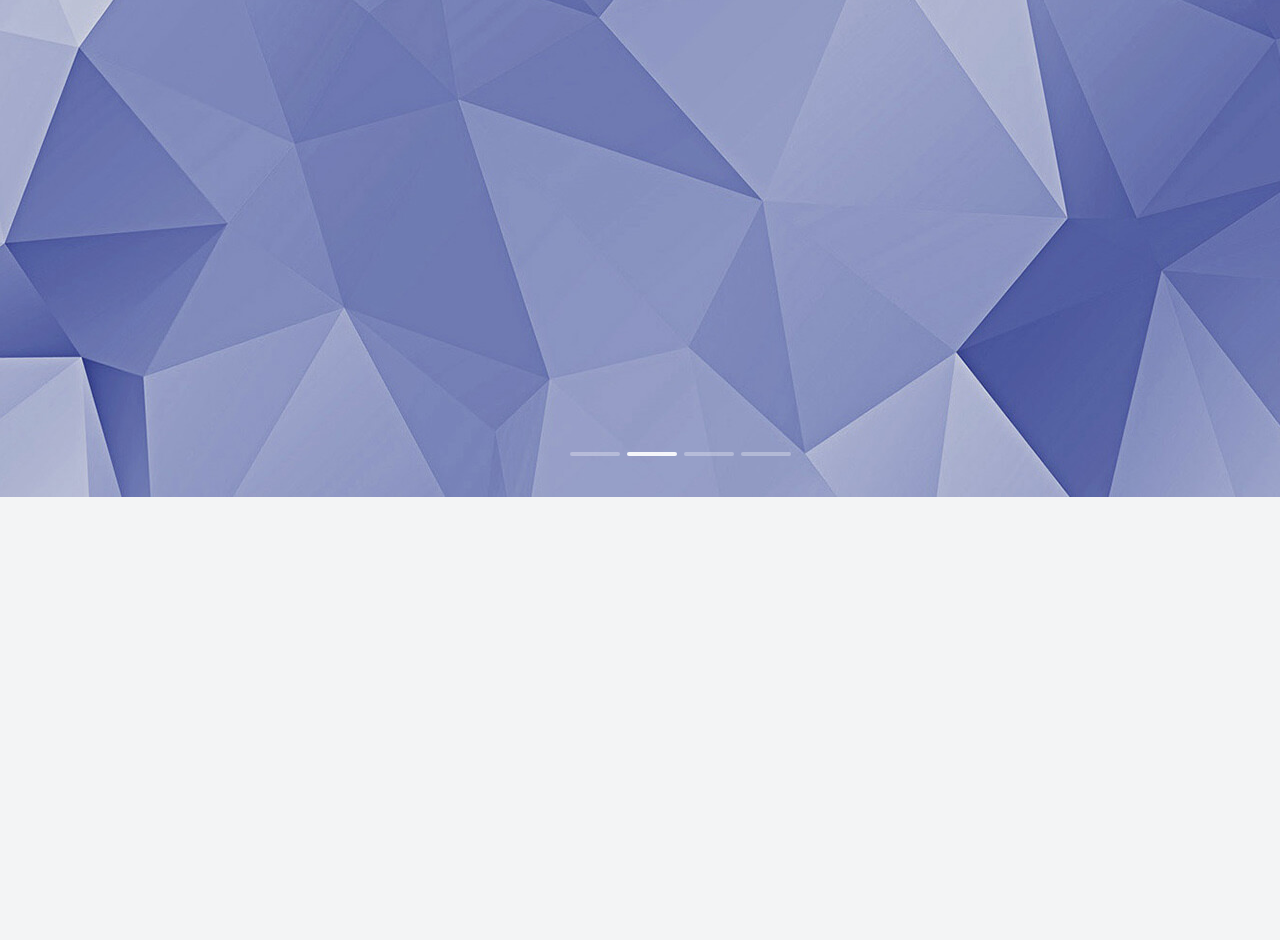
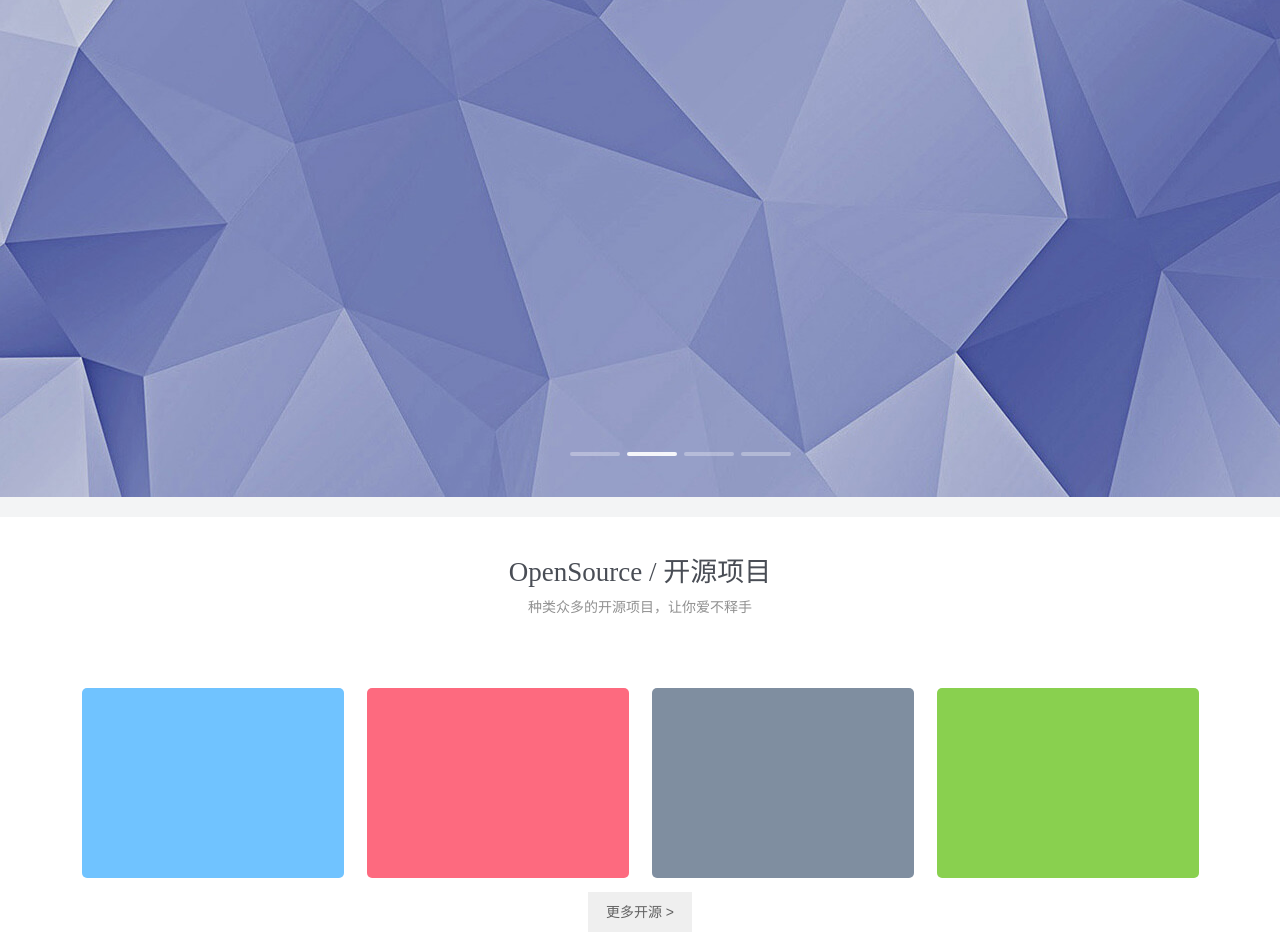
Before and after one commit to chaoshuaiorg/my-website, a website: page index.html in a window 1280 px wide. Shown: the part 63-1003 px from the top of the page. Before the commit the page ends 800 px from the top, so only its background shows below. Drawn offline with nearby package versions, Linux system fonts and the light colour scheme.

Commit message:
feat -> 开源项目模块

```diff
--- a/css/index.css
+++ b/css/index.css
@@ -121,3 +121,68 @@
 .carousel-dots ol li.active{
     background-color: rgba(255,255,255,0.9);
 }
+
+/************
+*  OpenSource
+*************/
+.open-source{
+    height: 423px;
+    padding: 0 calc(50% - 571px);
+    margin-top: 20px;
+    background-color: #fff;
+}
+.open-source .container{
+    text-align: center;
+    color: #494d55;
+    font-size: 18px;
+}
+.open-source  h2 {
+    margin: 0;
+    padding-top: 40px;
+    font-weight: normal;
+    position: relative;
+}
+.open-source .container .lighter{
+    font-weight: lighter;
+}
+.open-source .container > span{
+    color: #919191;
+    font-size: 14px;
+    line-height: 40px;
+}
+
+.open-source .pro-container{
+    margin-top: 60px;
+    width: 100%;
+    text-align: center;
+}
+.open-source .pro-container .project-item{
+    width: 262px;
+    height: 190px;
+    display: inline-block;
+    margin: 0 10px;
+    box-sizing: border-box;
+    border-radius: 5px;
+}
+.open-source .pro-container .one{
+    background-color: #70c3ff;
+}
+.open-source .pro-container .two{
+    background-color: #fd6a7f;
+}
+.open-source .pro-container .three{
+    background-color: #7f8ea0;
+}
+.open-source .pro-container .four{
+    background-color: #89d04f;
+}
+.open-source .more-project button{
+    margin: 10px auto;
+    width: 104px;
+    height: 40px;
+    display: block;
+    font-size: 14px;
+    color: #616161;
+    border: none;
+    outline: none;
+}
--- a/index.html
+++ b/index.html
@@ -1,5 +1,6 @@
 <!DOCTYPE html>
 <html lang="zh">
+
 <head>
     <meta charset="UTF-8">
     <meta http-equiv="X-UA-Compatible" content="IE=edge,chrome=1">
@@ -8,6 +9,7 @@
     <link rel="stylesheet" href="css/base.css">
     <link rel="stylesheet" href="css/index.css">
 </head>
+
 <body>
     <header class="header">
         <div class="header-brand">ChaoShuai</div>
@@ -44,6 +46,34 @@
             </ol>
         </div>
     </section>
+    <section class="open-source">
+        <div class="container">
+            <h2> <span class="lighter">OpenSource </span> / 开源项目</h2>
+            <span>种类众多的开源项目，让你爱不释手</span>
+        </div>
+        <div class="pro-container">
+            <div class="project-item one">
+                <h2></h2>
+                <span></span>
+            </div>
+            <div class="project-item two">
+                <h2></h2>
+                <span></span>
+            </div>
+            <div class="project-item three">
+                <h2></h2>
+                <span></span>
+            </div>
+            <div class="project-item four">
+                <h2></h2>
+                <span></span>
+            </div>
+        </div>
+        <div class="more-project">
+            <button>更多开源 ></button>
+        </div>
+    </section>
     <script src="js/index.js"></script>
 </body>
+
 </html>
```
Lines whose indentation alone changed are shown as unchanged.
